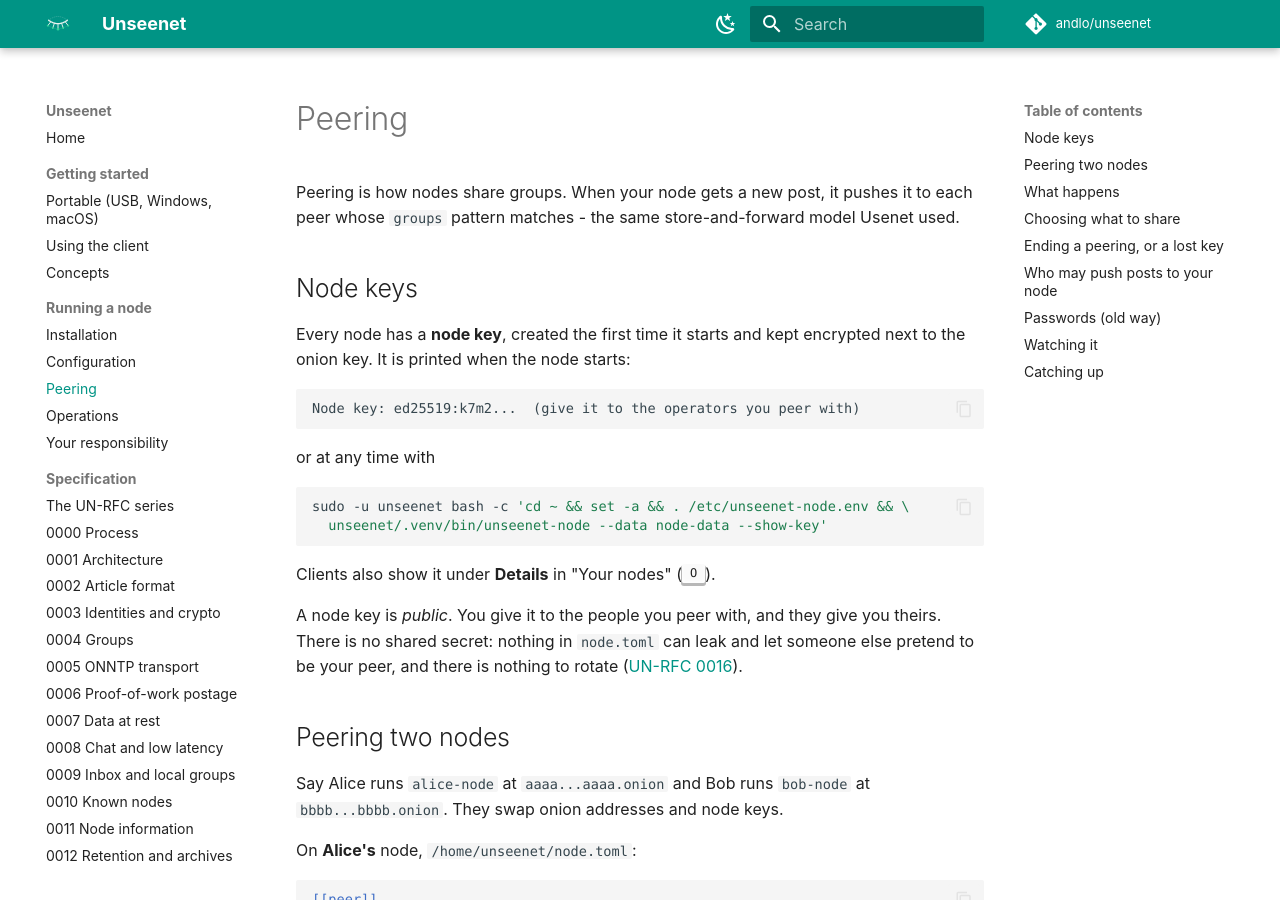
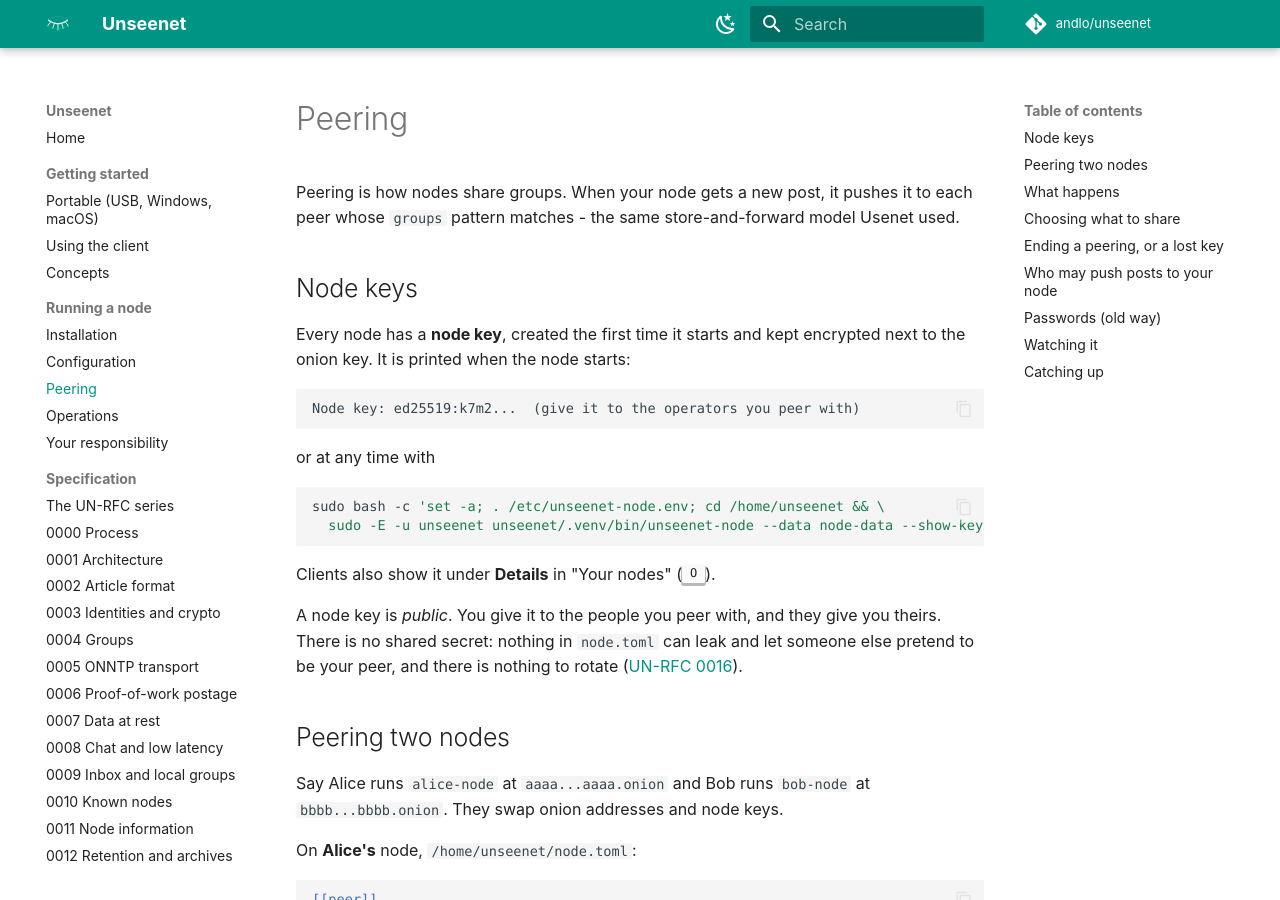
Before and after one commit to unseenet/unseenet, an MkDocs documentation site: the page built from docs/node/peering.md, in a window 1280 px wide and 900 px high. Built offline with MkDocs 1.6.1 and Material for MkDocs 9.7.7, drawn with Linux system fonts in a browser that asks for light colours; comment, search, counter and statistics services are not loaded.

Commit message:
Node commands in the docs: read the root-only passphrase file as root
The env file with the node passphrase is readable by root only, so
'sudo -u unseenet ... . /etc/unseenet-node.env' made the node ask for the
passphrase and wait. Found when signing a real challenge on node 2.

Co-Authored-By: Claude Opus 5.5 <noreply@anthropic.com>
Claude-Session: https://claude.ai/code/session_01Fi3PqvgSCdmnikwvdBgbeG

````diff
--- a/docs/node/peering.md
+++ b/docs/node/peering.md
@@ -16,8 +16,8 @@ Node key: ed25519:k7m2...  (give it to the operators you peer with)
 or at any time with
 
 ```bash
-sudo -u unseenet bash -c 'cd ~ && set -a && . /etc/unseenet-node.env && \
-  unseenet/.venv/bin/unseenet-node --data node-data --show-key'
+sudo bash -c 'set -a; . /etc/unseenet-node.env; cd /home/unseenet && \
+  sudo -E -u unseenet unseenet/.venv/bin/unseenet-node --data node-data --show-key'
 ```
 
 Clients also show it under **Details** in "Your nodes" (++o++).
````
Also changed, not shown: docs/node/operations.md (+2 -2 lines), 1 other file.
